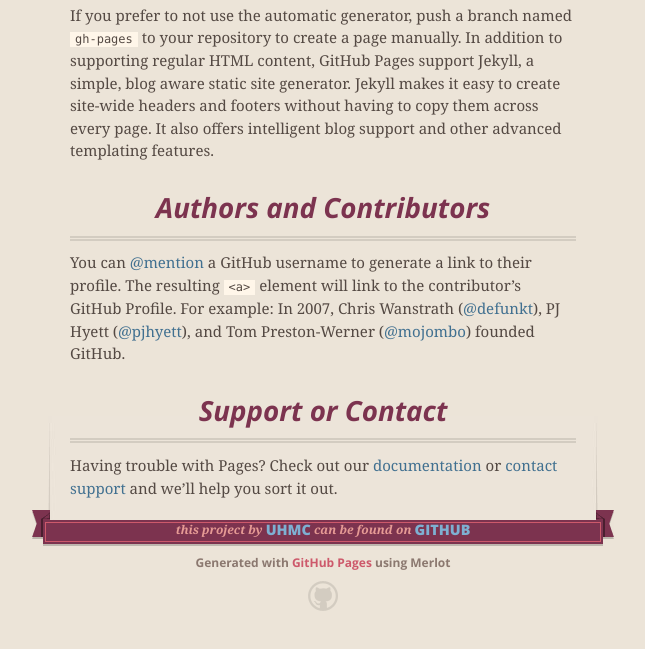
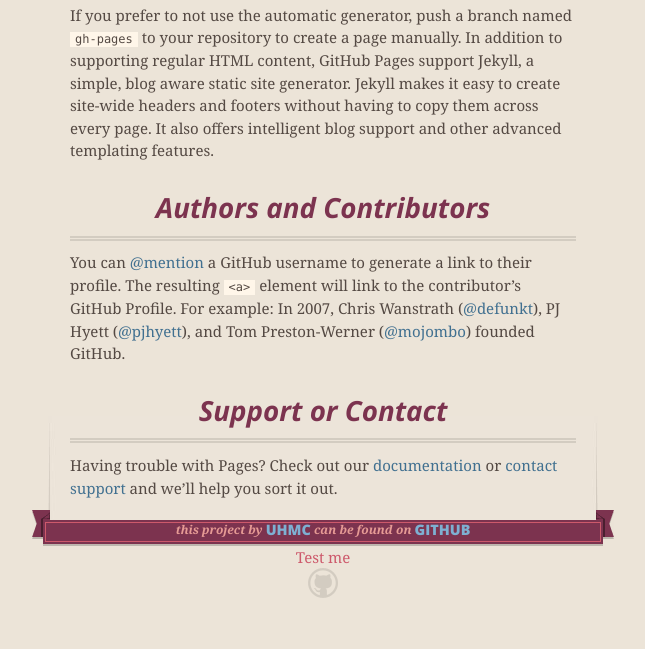
Before and after one commit to UHMC/beacons, a plain HTML site: page index.html in a window 1280 px wide. Shown: the part 713-1362 px from the top of the page, without its empty margins (317-962 px from the left). Drawn offline with nearby package versions, Linux system fonts and the light colour scheme.

Commit message:
Test linking

```diff
--- a/index.html
+++ b/index.html
@@ -80,7 +80,7 @@
           <span class="left-tail"></span>
           <span class="right-tail"></span>
         </span>
-        <p>Generated with <a href="https://pages.github.com">GitHub Pages</a> using Merlot</p>
+        <a  href="step2.html">Test me</a>
         <span class="octocat"></span>
       </footer>
 
```
